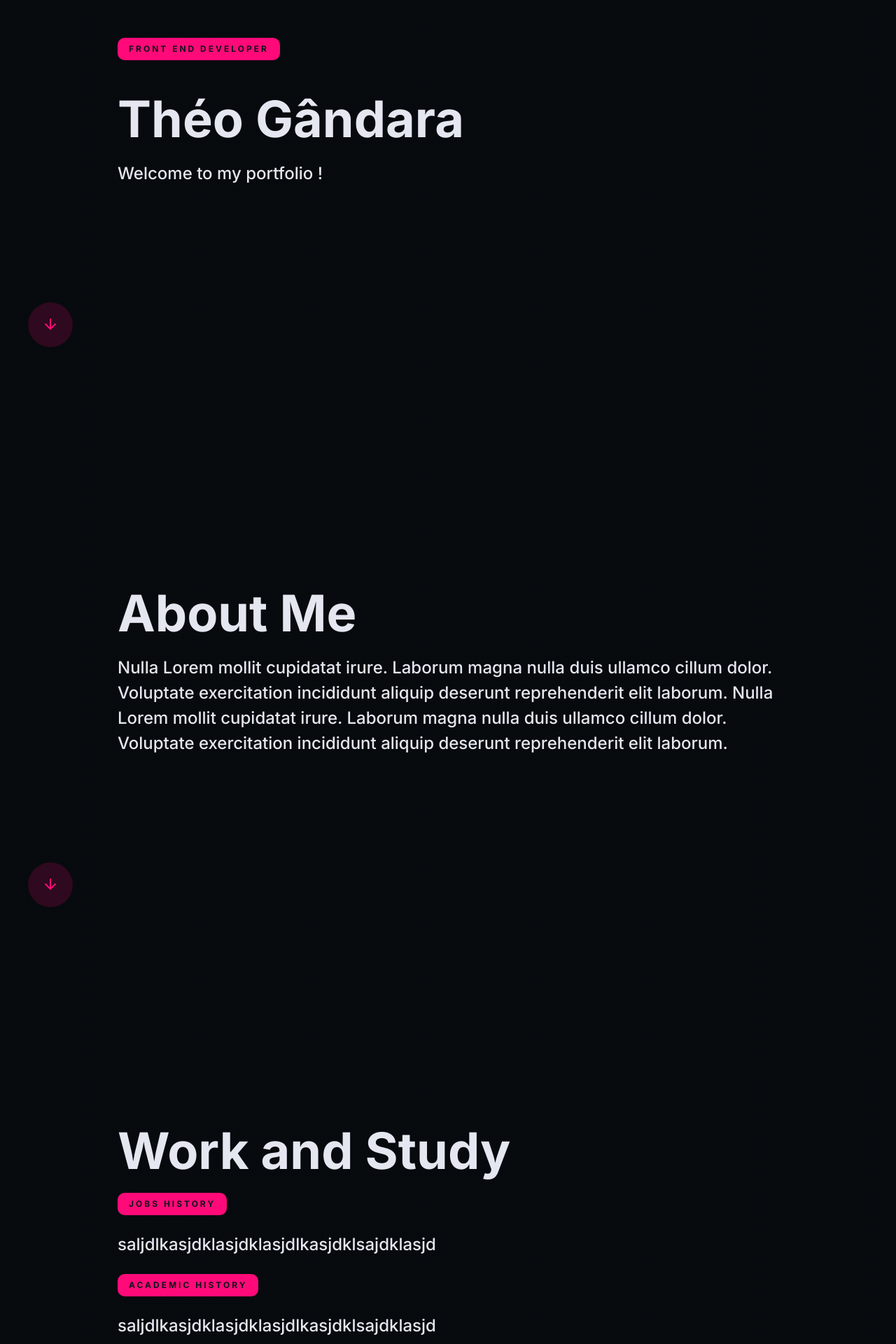
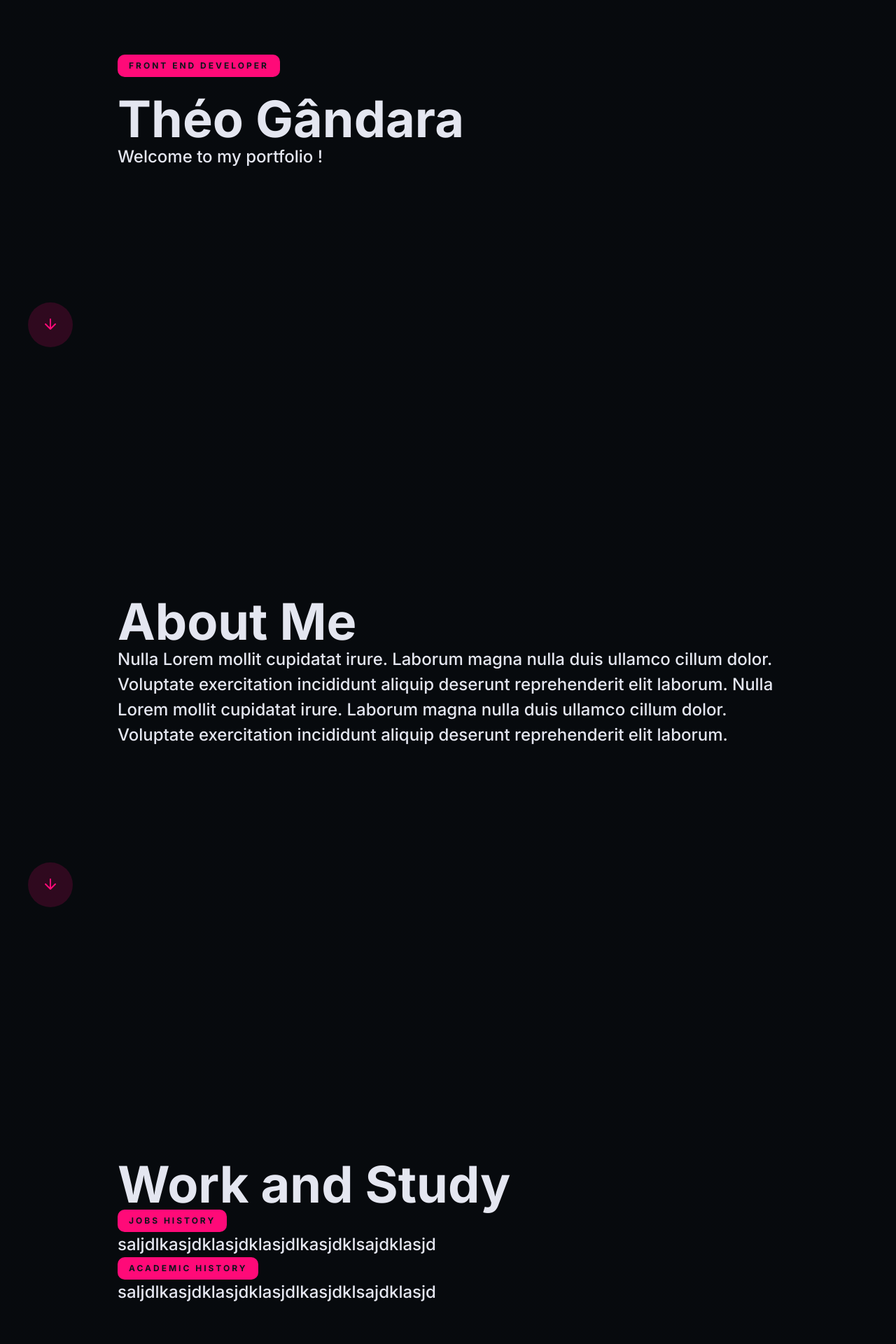
Before and after one commit to theogandara/next-theogandara, a Next.js app: page / in a window 1280 px wide. Shown: the part 240-2160 px from the top of the page at 70% size. Built offline with nearby package versions, Linux system fonts and the light colour scheme.

Commit message:
feat: added animations - lib AOS

```diff
--- a/package.json
+++ b/package.json
@@ -9,6 +9,8 @@
     "lint": "next lint"
   },
   "dependencies": {
+    "@types/aos": "^3.0.4",
+    "aos": "^2.3.4",
     "next": "12.2.5",
     "react": "18.2.0",
     "react-dom": "18.2.0"
--- a/src/templates/1-Name/index.tsx
+++ b/src/templates/1-Name/index.tsx
@@ -4,8 +4,10 @@ import StackButton from '@components/StackButton'
 import SubTitle from '@components/SubTitle'
 import Title from '@components/Title'
 import LayoutDefault from 'layouts/LayoutDefault'
-import React from 'react'
+import React, { useEffect } from 'react'
 import * as S from './styles'
+import AOS from 'aos'
+import 'aos/dist/aos.css'
 
 const Name: React.FC = () => {
   let NextSection
@@ -15,17 +17,23 @@ const Name: React.FC = () => {
     console.log(NextSection)
   }
 
+  useEffect(() => {
+    AOS.init()
+    AOS.refresh()
+  }, [])
+
   return (
     <LayoutDefault>
       <div id="section-1" />
       <S.Container>
-        <S.ContainerPill>
-          <Pill text="Front End Developer" />
-        </S.ContainerPill>
+        <div data-aos="fade-up" data-aos-delay="150">
+          <S.ContainerPill>
+            <Pill text="Front End Developer" />
+          </S.ContainerPill>
 
-        <Title text="Théo Gândara" />
-        <SubTitle text="Welcome to my portfolio !" />
-
+          <Title text="Théo Gândara" />
+          <SubTitle text="Welcome to my portfolio !" />
+        </div>
         <S.ContainerButtons>
           <ArrowButton
             onClick={() =>
--- a/src/templates/2-AboutMe/index.tsx
+++ b/src/templates/2-AboutMe/index.tsx
@@ -2,8 +2,10 @@ import ArrowButton from '@components/ArrowButton'
 import SubTitle from '@components/SubTitle'
 import Title from '@components/Title'
 import LayoutDefault from 'layouts/LayoutDefault'
-import React from 'react'
+import React, { useEffect } from 'react'
 import * as S from './styles'
+import AOS from 'aos'
+import 'aos/dist/aos.css'
 
 const AboutMe: React.FC = () => {
   let NextSection
@@ -12,11 +14,18 @@ const AboutMe: React.FC = () => {
     NextSection = document?.querySelector('#section-3')
     console.log(NextSection)
   }
+
+  useEffect(() => {
+    AOS.init()
+    AOS.refresh()
+  }, [])
+
   return (
     <LayoutDefault>
       <div id="section-2" />
 
       <S.Container>
+        <div data-aos="fade-up">
           <Title text="About Me" />
           <SubTitle
             text="Nulla Lorem mollit cupidatat irure. Laborum magna nulla duis
@@ -25,7 +34,7 @@ const AboutMe: React.FC = () => {
          nulla duis ullamco cillum dolor. Voluptate exercitation incididunt aliquip
             deserunt reprehenderit elit laborum."
           />
-
+        </div>
         <S.ContainerButtons>
           <ArrowButton
             onClick={() =>
--- a/src/templates/3-WorkStudy/index.tsx
+++ b/src/templates/3-WorkStudy/index.tsx
@@ -3,8 +3,10 @@ import Pill from '@components/Pill'
 import SubTitle from '@components/SubTitle'
 import Title from '@components/Title'
 import LayoutDefault from 'layouts/LayoutDefault'
-import React from 'react'
+import React, { useEffect } from 'react'
 import * as S from './styles'
+import AOS from 'aos'
+import 'aos/dist/aos.css'
 
 const WorkStudy: React.FC = () => {
   let NextSection
@@ -13,16 +15,24 @@ const WorkStudy: React.FC = () => {
     NextSection = document?.querySelector('#section-4')
     console.log(NextSection)
   }
+
+  useEffect(() => {
+    AOS.init()
+    AOS.refresh()
+  }, [])
+
   return (
     <LayoutDefault>
       <div id="section-3" />
 
       <S.Container>
-        <Title text="Work and Study" />
-        <Pill text="jobs history" />
-        <SubTitle text="saljdlkasjdklasjdklasjdlkasjdklsajdklasjd" />
-        <Pill text="academic history" />
-        <SubTitle text="saljdlkasjdklasjdklasjdlkasjdklsajdklasjd" />
+        <div data-aos="fade-up">
+          <Title text="Work and Study" />
+          <Pill text="jobs history" />
+          <SubTitle text="saljdlkasjdklasjdklasjdlkasjdklsajdklasjd" />
+          <Pill text="academic history" />
+          <SubTitle text="saljdlkasjdklasjdklasjdlkasjdklsajdklasjd" />
+        </div>
         <S.ContainerButtons>
           <ArrowButton
             onClick={() =>
--- a/src/templates/4-MyProjects/index.tsx
+++ b/src/templates/4-MyProjects/index.tsx
@@ -1,9 +1,10 @@
 import ArrowButton from '@components/ArrowButton'
-import SubTitle from '@components/SubTitle'
 import Title from '@components/Title'
 import LayoutDefault from 'layouts/LayoutDefault'
-import React from 'react'
+import React, { useEffect } from 'react'
 import * as S from './styles'
+import AOS from 'aos'
+import 'aos/dist/aos.css'
 
 const MyProjects: React.FC = () => {
   let NextSection
@@ -12,13 +13,20 @@ const MyProjects: React.FC = () => {
     NextSection = document?.querySelector('#section-5')
     console.log(NextSection)
   }
+
+  useEffect(() => {
+    AOS.init()
+    AOS.refresh()
+  }, [])
+
   return (
     <LayoutDefault>
       <div id="section-4" />
 
       <S.Container>
-        <Title text="My Projects" />
-
+        <div data-aos="fade-up">
+          <Title text="My Projects" />
+        </div>
         <S.ContainerButtons>
           <ArrowButton
             onClick={() =>
--- a/src/templates/5-StudyPlan/index.tsx
+++ b/src/templates/5-StudyPlan/index.tsx
@@ -3,8 +3,10 @@ import Pill from '@components/Pill'
 import SubTitle from '@components/SubTitle'
 import Title from '@components/Title'
 import LayoutDefault from 'layouts/LayoutDefault'
-import React from 'react'
+import React, { useEffect } from 'react'
 import * as S from './styles'
+import AOS from 'aos'
+import 'aos/dist/aos.css'
 
 const StudyPlan: React.FC = () => {
   let NextSection
@@ -13,18 +15,24 @@ const StudyPlan: React.FC = () => {
     NextSection = document?.querySelector('#section-1')
     console.log(NextSection)
   }
+
+  useEffect(() => {
+    AOS.init()
+    AOS.refresh()
+  }, [])
   return (
     <LayoutDefault>
       <div id="section-5" />
       <S.Container>
-        <Title text="Study Plan" />
+        <div data-aos="fade-up">
+          <Title text="Study Plan" />
 
-        <Pill text="what I'm learning" />
-        <SubTitle text="saljdlkasjdklasjdklasjdlkasjdklsajdklasjd" />
+          <Pill text="what I'm learning" />
+          <SubTitle text="saljdlkasjdklasjdklasjdlkasjdklsajdklasjd" />
 
-        <Pill text="what I want to learn" />
-        <SubTitle text="saljdlkasjdklasjdklasjdlkasjdklsajdklasjd" />
-
+          <Pill text="what I want to learn" />
+          <SubTitle text="saljdlkasjdklasjdklasjdlkasjdklsajdklasjd" />
+        </div>
         <S.ContainerButtons>
           <ArrowButton
             variant="Up"
```
Also changed, not shown: 1 other file (tests, documents, lock files or other folders). Lines whose indentation alone changed are shown as unchanged.
